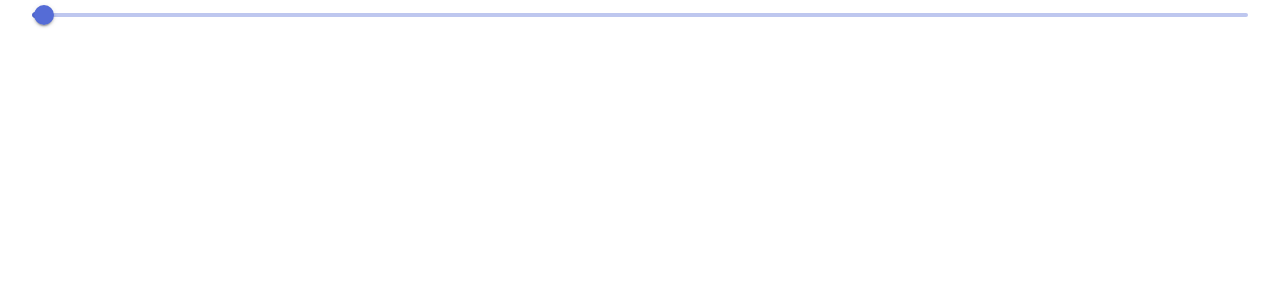
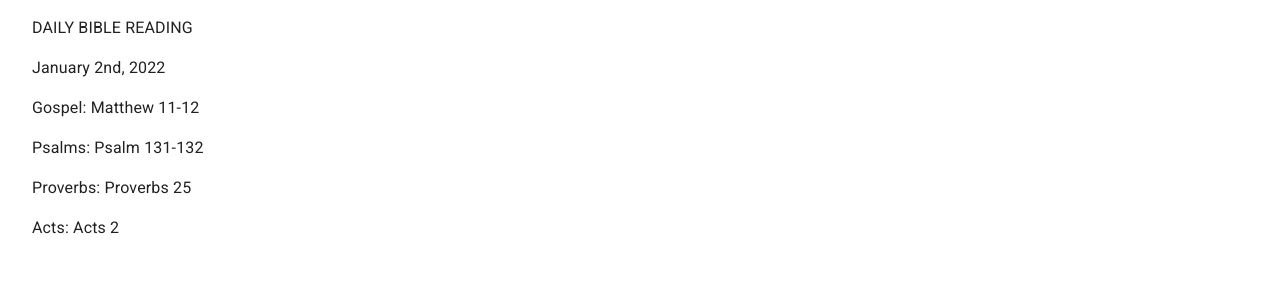
Before and after one commit to abel3t/Bible-reading-plans, a Next.js app: page / in a window 1280 px wide. Shown: the top 300 px of the page. Built offline with nearby package versions, Linux system fonts and the light colour scheme.

Commit message:
Add data

```diff
--- a/src/pages/index.tsx
+++ b/src/pages/index.tsx
@@ -1,10 +1,59 @@
-import { Slider } from "@mui/material";
+import { Box } from "@mui/material";
 import type { NextPage } from "next";
+import { format, differenceInDays } from "date-fns";
+import {
+  dailyGospel,
+  dailyPsalm,
+  dailyProverbs,
+  dailyBible,
+  dailyActs,
+} from "../constant";
 
 const Home: NextPage = () => {
+  const day = differenceInDays(
+    new Date("January 1, 2023"),
+    new Date("January 1, 2022")
+  );
+
+  const plans = {
+    gospel: dailyGospel[day % dailyGospel.length],
+    psalms: dailyPsalm[day % dailyPsalm.length],
+    proverbs: dailyProverbs[day % dailyProverbs.length],
+    bible: dailyBible[day % dailyBible.length],
+    acts: dailyActs[day % dailyActs.length],
+  };
+
   return (
     <>
-      <Slider aria-label="Volume" value={1} onChange={() => console.log("x")} />
+      <Box>
+        <p>DAILY BIBLE READING</p>
+
+        <div>
+          <p>{format(new Date(), "PPP")}</p>
+
+          <div>
+            <p>
+              <span>Gospel: </span>
+              <span>{plans.gospel}</span>
+            </p>
+
+            <p>
+              <span>Psalms: </span>
+              <span>{plans.psalms}</span>
+            </p>
+
+            <p>
+              <span>Proverbs: </span>
+              <span>{plans.proverbs}</span>
+            </p>
+
+            <p>
+              <span>Acts: </span>
+              <span>{plans.acts}</span>
+            </p>
+          </div>
+        </div>
+      </Box>
     </>
   );
 };
```
Also changed, not shown: index.ts (deleted, +0 -21 lines).
